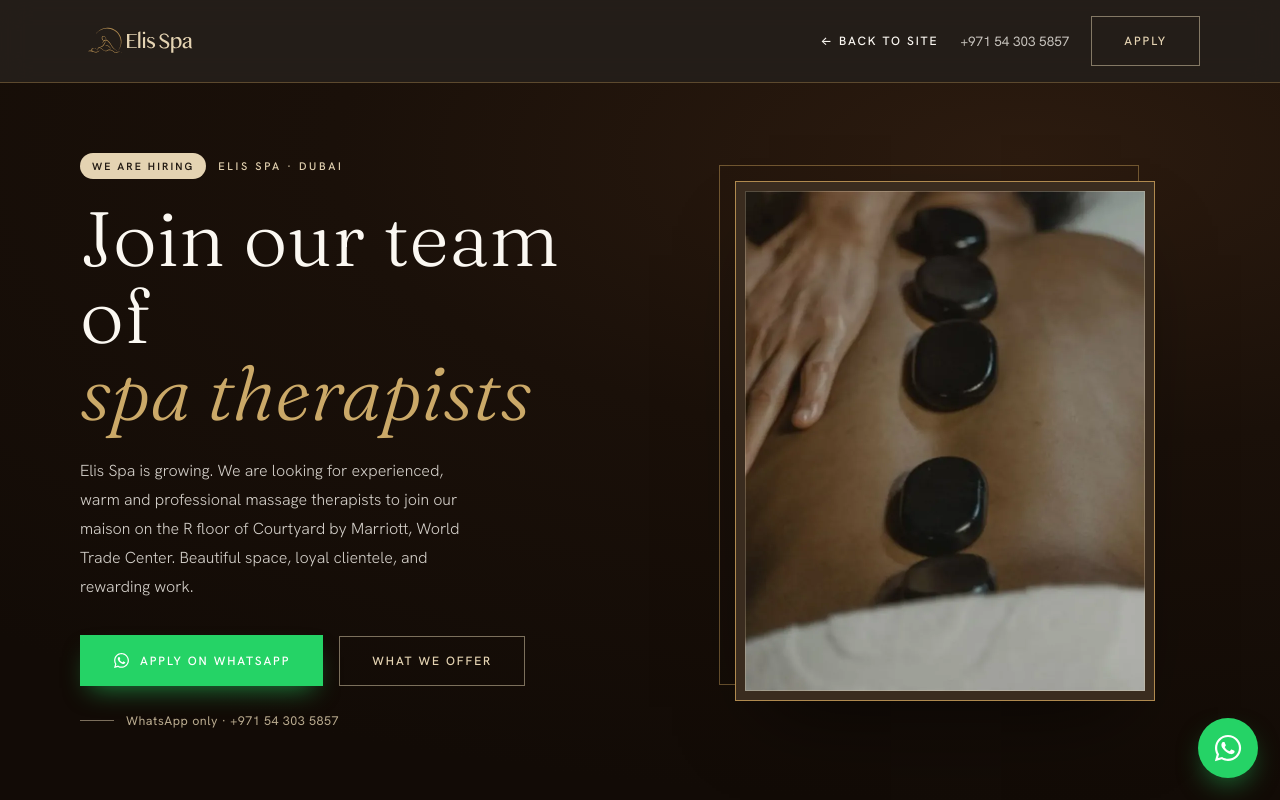
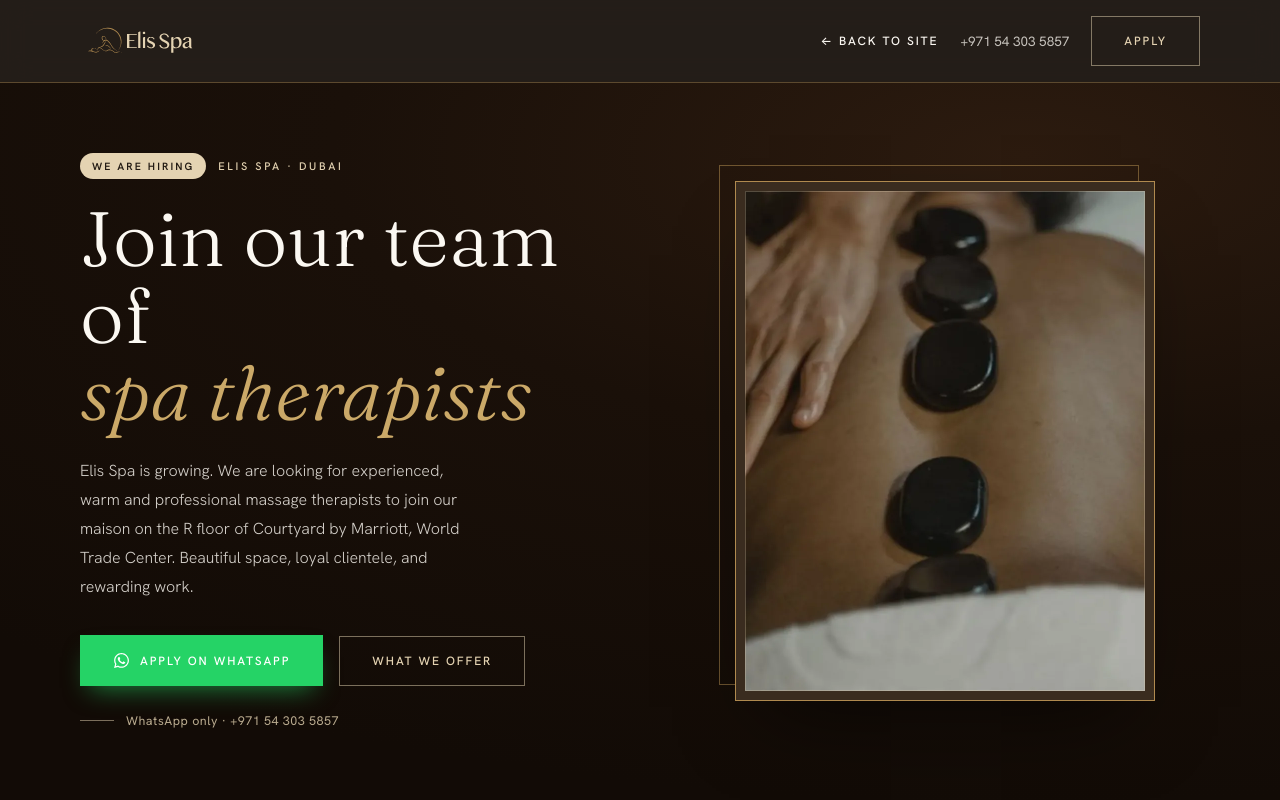
Before and after one commit to DmitryProMagnum/elisspa, a plain HTML site: page hiring.html in a window 1280 px wide. Shown: the top 800 px of the page. Drawn offline with Linux system fonts and the light colour scheme.

Commit message:
Hiring page: remove floating WhatsApp button
Co-Authored-By: Claude Opus 4.8 <noreply@anthropic.com>

```diff
--- a/hiring.html
+++ b/hiring.html
@@ -299,9 +299,5 @@
   </div>
 </footer>
 
-<a class="wa-fab" href="https://api.whatsapp.com/send/?phone=971543035857&type=phone_number&app_absent=0&text=Hello%20Elis%20Spa%2C%20I%20would%20like%20to%20apply%20as%20a%20therapist." target="_blank" rel="noopener" aria-label="Apply on WhatsApp">
-  <svg width="30" height="30" viewBox="0 0 448 512" fill="#FFFFFF"><path d="M380.9 97.1C339 55.1 283.2 32 223.9 32c-122.4 0-222 99.6-222 222 0 39.1 10.2 77.3 29.6 111L0 480l117.7-30.9c32.4 17.7 68.9 27 106.1 27h.1c122.3 0 224.1-99.6 224.1-222 0-59.3-25.2-115-67.1-157zm-157 341.6c-33.2 0-65.7-8.9-94-25.7l-6.7-4-69.8 18.3L72 359.2l-4.4-7c-18.5-29.4-28.2-63.3-28.2-98.2 0-101.7 82.8-184.5 184.6-184.5 49.3 0 95.6 19.2 130.4 54.1 34.8 34.9 56.2 81.2 56.1 130.5 0 101.8-84.9 184.6-186.6 184.6zm101.2-138.2c-5.5-2.8-32.8-16.2-37.9-18-5.1-1.9-8.8-2.8-12.5 2.8-3.7 5.6-14.3 18-17.6 21.8-3.2 3.7-6.5 4.2-12 1.4-32.6-16.3-54-29.1-75.5-66-5.7-9.8 5.7-9.1 16.3-30.3 1.8-3.7.9-6.9-.5-9.7-1.4-2.8-12.5-30.1-17.1-41.2-4.5-10.8-9.1-9.3-12.5-9.5-3.2-.2-6.9-.2-10.6-.2-3.7 0-9.7 1.4-14.8 6.9-5.1 5.6-19.4 19-19.4 46.3 0 27.3 19.9 53.7 22.6 57.4 2.8 3.7 39.1 59.7 94.8 83.8 35.2 15.2 49 16.5 66.6 13.9 10.7-1.6 32.8-13.4 37.4-26.4 4.6-13 4.6-24.1 3.2-26.4-1.3-2.5-5-3.9-10.5-6.6z"></path></svg>
-</a>
-
 </body>
 </html>
```
